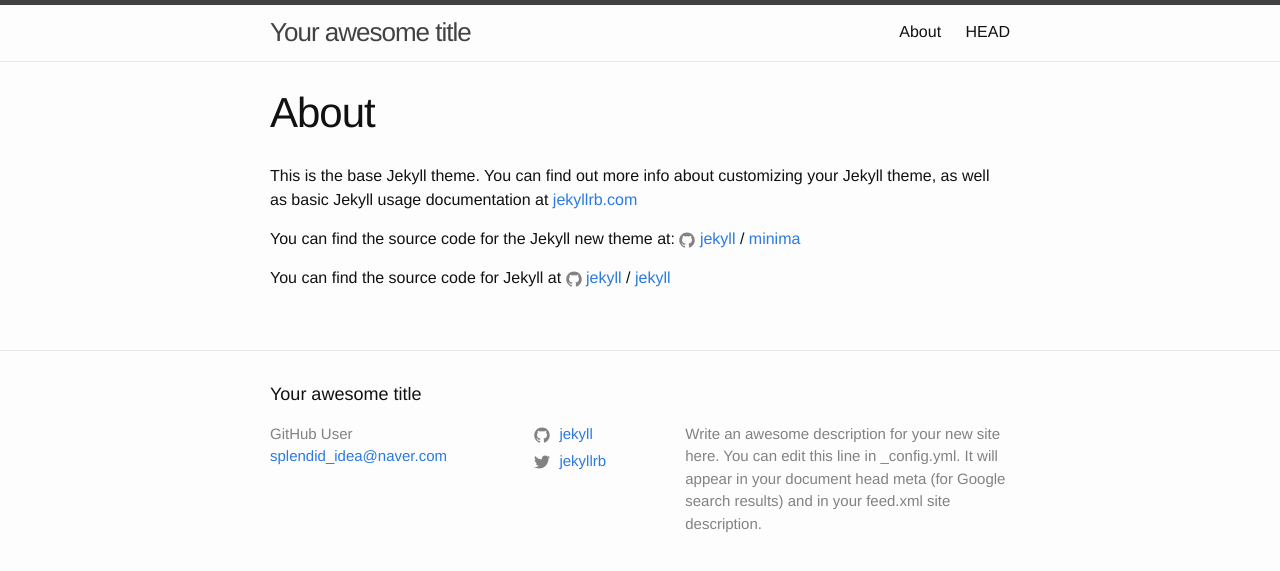
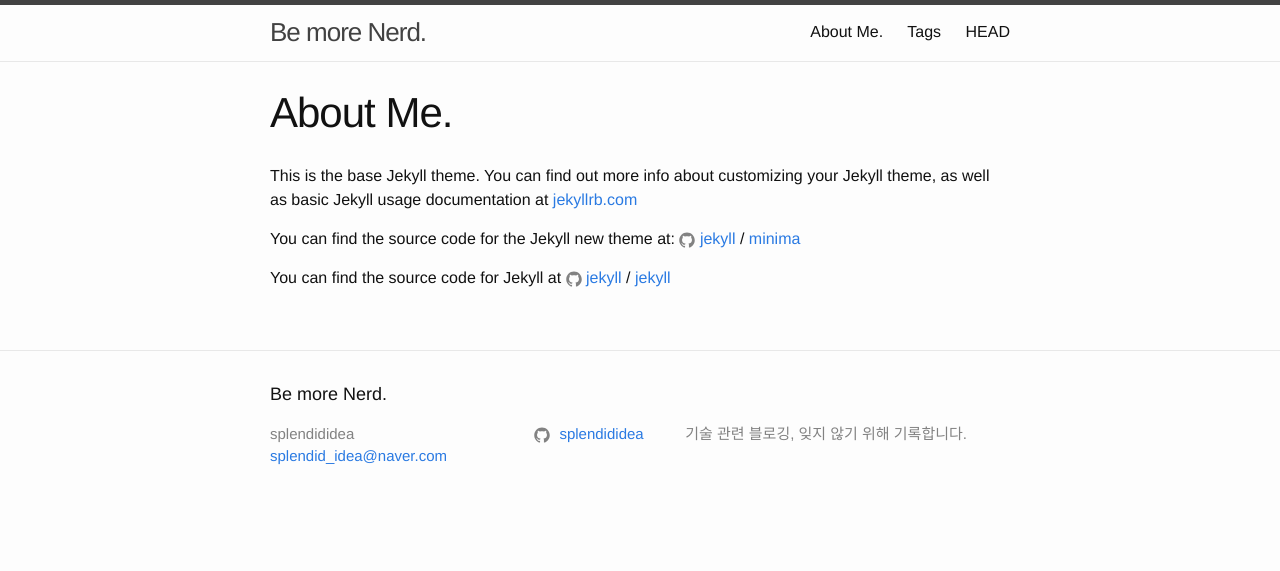
Before and after one commit to splendididea/splendididea.github.io, a Jekyll site: the page built from about.md, in a window 1280 px wide. Shown: the top 571 px of the page. Built offline with Jekyll 4.4.1, drawn with Linux system fonts in a browser that asks for light colours.

Commit message:
tags 기능 추가

```diff
--- a/_config.yml
+++ b/_config.yml
@@ -1,13 +1,11 @@
-title: Your awesome title
-author: GitHub User
+title: Be more Nerd.
+author: splendididea
 email: splendid_idea@naver.com
 description: > # this means to ignore newlines until "baseurl:"
-  Write an awesome description for your new site here. You can edit this
-  line in _config.yml. It will appear in your document head meta (for
-  Google search results) and in your feed.xml site description.
+  기술 관련 블로깅, 잊지 않기 위해 기록합니다.
 
-twitter_username: jekyllrb
-github_username:  jekyll
+#twitter_username: jekyllrb
+github_username:  splendididea
 
 # Minima date format
 # refer to http://shopify.github.io/liquid/filters/date/ if you want to customize this
--- a/_layouts/post.html
+++ b/_layouts/post.html
@@ -5,14 +5,16 @@
 
   <header class="post-header">
     <h1 class="post-title" itemprop="name headline">{{ page.title | escape }}</h1>
+    {% include post_tags.html %}
     <p class="post-meta">
       <time datetime="{{ page.date | date_to_xmlschema }}" itemprop="datePublished">
-        {% assign date_format = site.minima.date_format | default: "%b %-d, %Y" %}
+        Writen on {% assign date_format = site.minima.date_format | default: "%b %-d, %Y" %}
         {{ page.date | date: date_format }}
       </time>
       {% if page.author %}
         • <span itemprop="author" itemscope itemtype="http://schema.org/Person"><span itemprop="name">{{ page.author }}</span></span>
       {% endif %}</p>
+
   </header>
 
   <div class="post-content" itemprop="articleBody">
--- a/_sass/minima/_layout.scss
+++ b/_sass/minima/_layout.scss
@@ -193,8 +193,11 @@
 }
 
 .post-meta {
-  font-size: $small-font-size;
+  font-size: 18px;
   color: $grey-color;
+  font-style: italic;
+  text-align: right;
+  margin-bottom: 10px;
 }
 
 .post-link {
@@ -248,3 +251,28 @@
     }
   }
 }
+
+// for tag cloud and archives
+.tag-cloud {
+  list-style: none;
+  padding: 0;
+  text-align: justify;
+  font-size: 16px;
+  li {
+    display: inline-block;
+    margin: 0 12px 12px 0;
+  }
+}
+#archives {
+  padding: 5px;
+}
+.archive-group {
+  margin: 5px;
+  border-top: 1px solid #ddd;
+}
+.archive-item {
+  margin-left: 5px;
+}
+.post-tags {
+  text-align: right;
+}
--- a/about.md
+++ b/about.md
@@ -1,6 +1,6 @@
 ---
 layout: page
-title: About
+title: About Me.
 permalink: /about/
 ---
 
```
Also changed, not shown: _includes/post_tags.html (added, +11 -0 lines), _posts/2017-12-13-한서버에-다중-몽고DB-띄우기.md (added, +10 -0 lines), public/css/lanyon.css (added, +30 -0 lines), tags.md (added, +29 -0 lines), archieve.md (added), images/tag-256.png (added), 1 other file.
